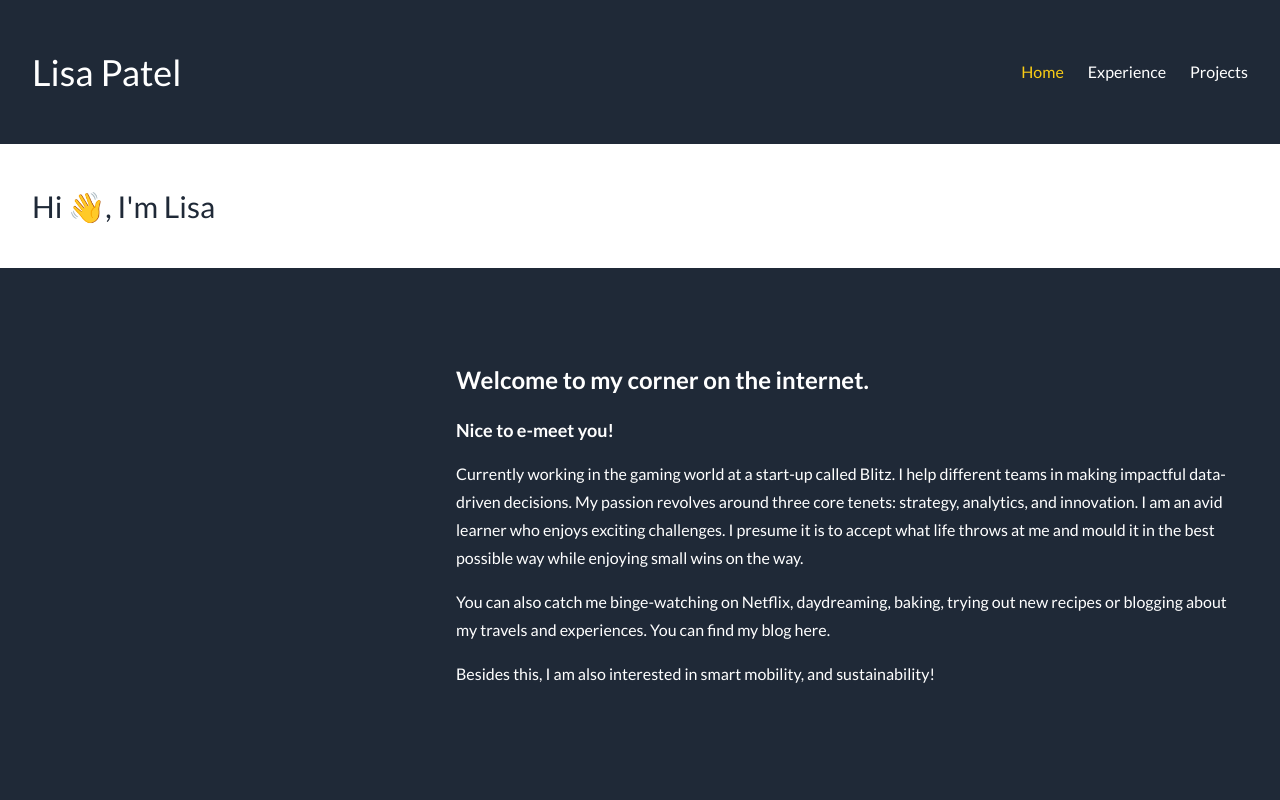
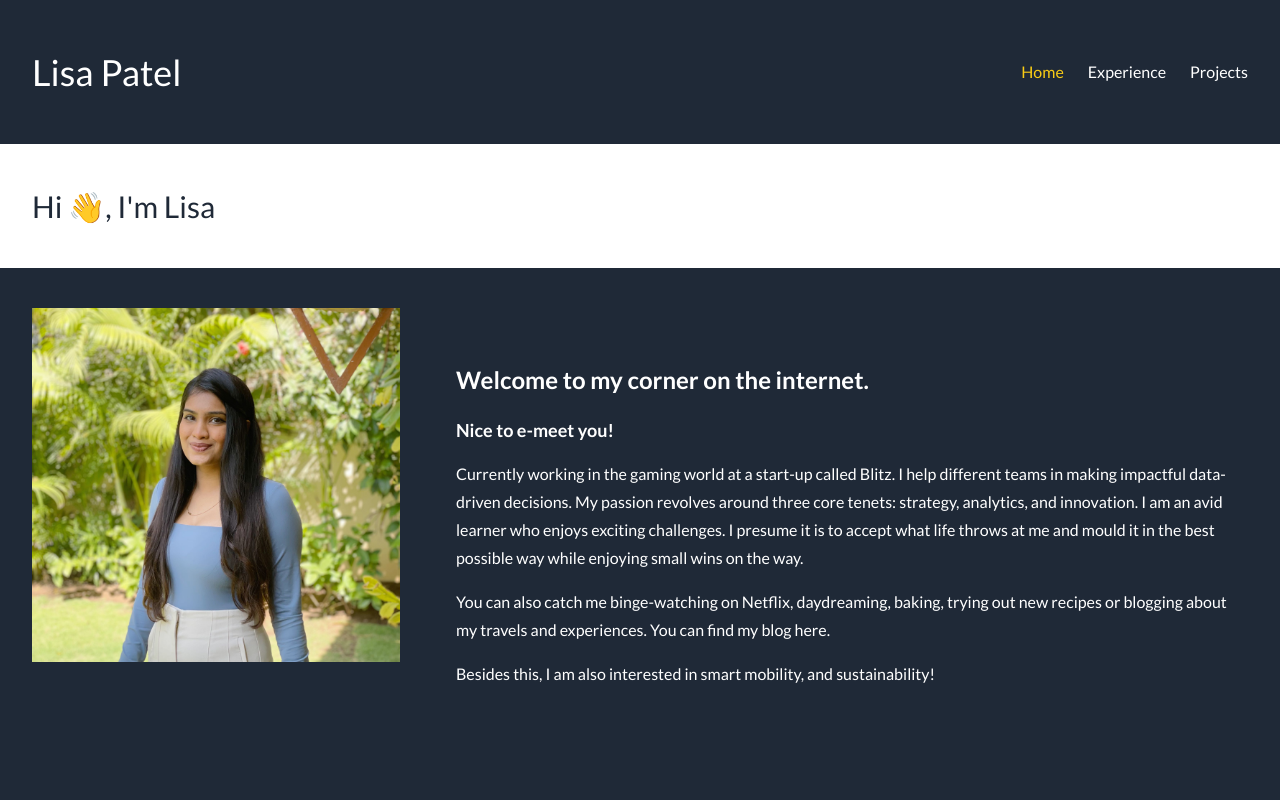
Before and after one commit to LISAPATEL98/lisa-website, a Next.js app: page / in a window 1280 px wide. Shown: the top 800 px of the page. Built offline with nearby package versions, Linux system fonts and the light colour scheme.

Commit message:
Fix typo in image

```diff
--- a/pages/index.tsx
+++ b/pages/index.tsx
@@ -18,7 +18,7 @@ const Home: NextPage = () => {
         >
           <div
             style={{
-              backgroundImage: `url(/lisa_patel.jpeg')`,
+              backgroundImage: `url('/lisa_patel.jpeg')`,
             }}
             className="bg-no-repeat bg-contain h-full min-h-[300px] mb-6 sm:mb-0 sm:min-h-full"
           />
```
